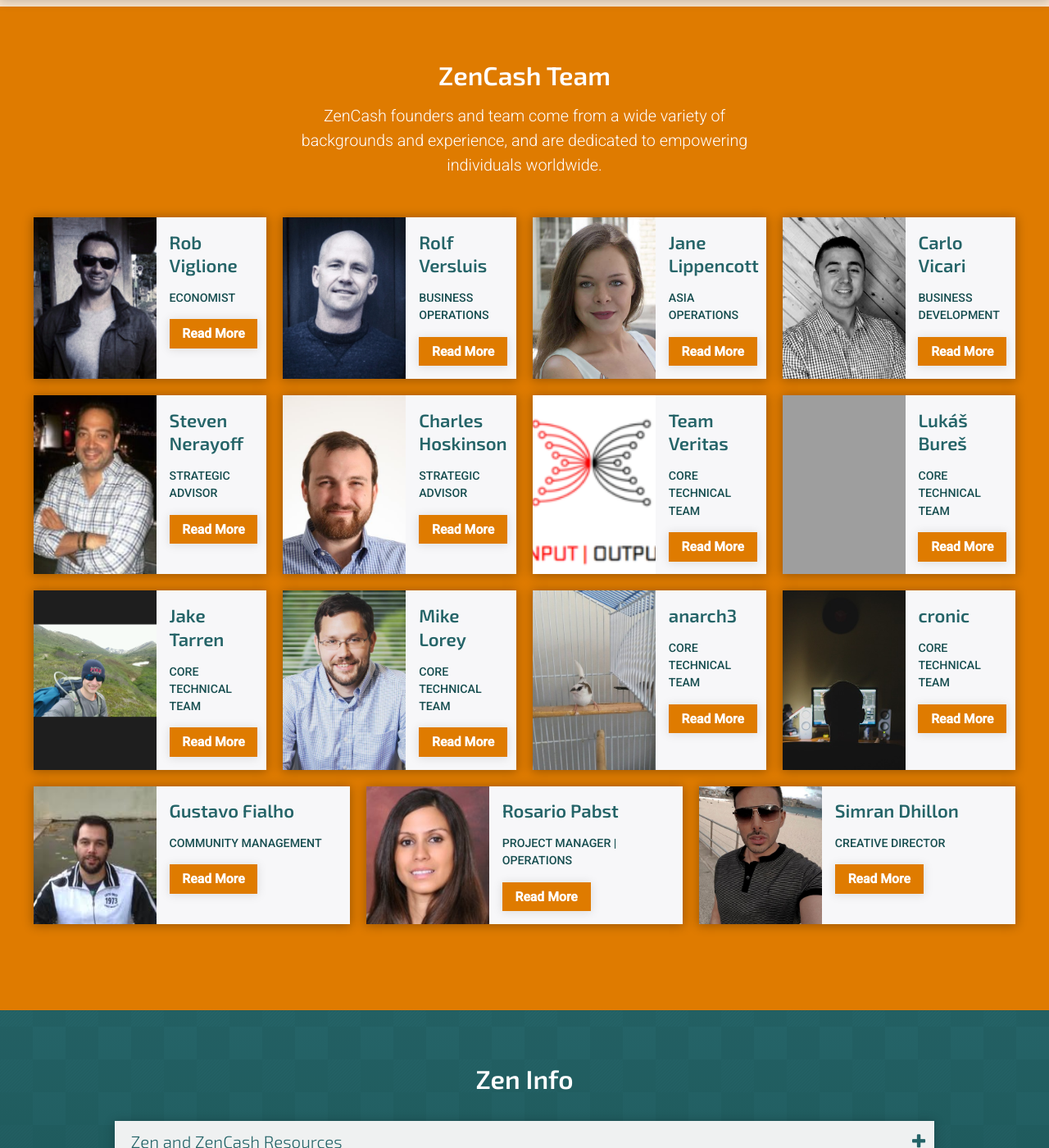
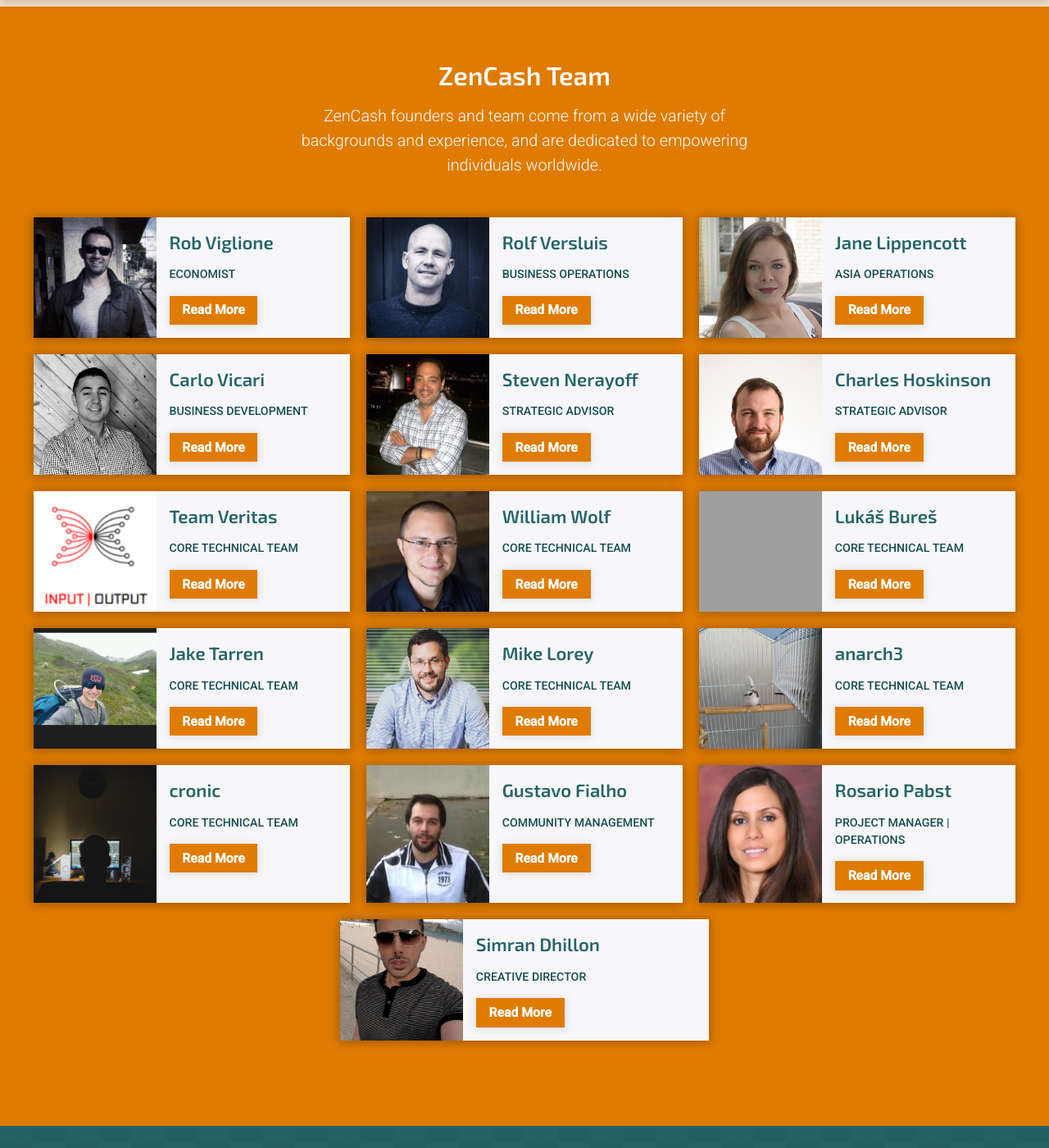
Before and after one commit to tarrenj/website, a Jekyll site: the page built from index.html, in a window 1280 px wide and 1400 px high, scrolled down 2711 px. Shown: the whole window at 82% size. Built offline with Jekyll 4.4.1, drawn with Linux system fonts in a browser that asks for light colours; the list of posts is cut into pages by our own code; grey boxes are pictures that could not be loaded.

Commit message:
Adding Will to the team section

```diff
--- a/_dev/src/sass/partials/_elements.scss
+++ b/_dev/src/sass/partials/_elements.scss
@@ -238,7 +238,7 @@
 #team-accordion {
   margin-bottom: 2rem;
   .card {
-    min-width: 260px;
+    min-width: 335px;
     max-width: 450px;
     margin: 10px;
     .card-block {
--- a/_dev/src/sass/partials/_modules.scss
+++ b/_dev/src/sass/partials/_modules.scss
@@ -366,6 +366,11 @@
     background-image: url('../img/people/cronic.jpg');
   }
 }
+.william {
+  .card-img-top {
+    background-image: url('../img/people/will.jpg');
+  }
+}
 .gustavo {
   .card-img-top {
     background-image: url('../img/people/gustavo.jpg');
--- a/_includes/team.html
+++ b/_includes/team.html
@@ -156,6 +156,27 @@
               </div>
               <div class="card-footer">
 
+              </div>
+            </div>
+          </div>
+
+          <div class="card william">
+            <div class="card-header" role="tab" id="headingWilliam">
+              <div class="card-img-top" style="background-image: url('/assets/img/people/will.jpg');"></div>
+              <div class="card-feature">
+                <h3 class="name">William Wolf</h3>
+                <p class="title">CORE TECHNICAL TEAM</p>
+                <a class="btn btn-primary collapsed" data-toggle="collapse" data-parent="#team-accordion" href="#collapseWilliam" aria-expanded="true" aria-controls="collapseWilliam">Read More</a>
+              </div>
+            </div>
+            <div id="collapseWilliam" class="collapse" role="tabpanel" aria-labelledby="headingWilliam">
+              <div class="card-block">
+                <p class="card-text">Professional developer/engineer for 12+ years, currently leading payments engineering team at Airbnb. Will has worked on the founding teams of several startups, grown and managed engineering teams from 1 to 30+, built scalable high-volume web-based email hosting solutions, a distributed, scalable cloud computing platform called OpenStack, and global payments systems and infrastructure. Will has been involved in Bitcoin and the crypto space since 2011 and has made contributions to many open source blockchain tools, libraries, and systems.</p>
+              </div>
+              <div class="card-footer">
+                <small>
+
+                </small>
               </div>
             </div>
           </div>
```
Also changed, not shown: assets/css/style.css, assets/img/people/will.jpg (added), 6 other files.
